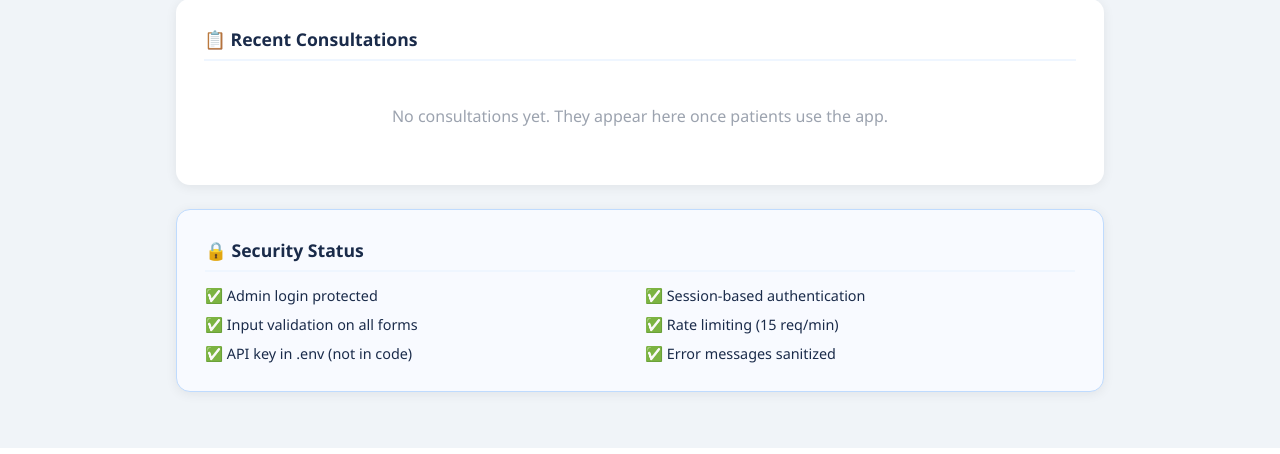
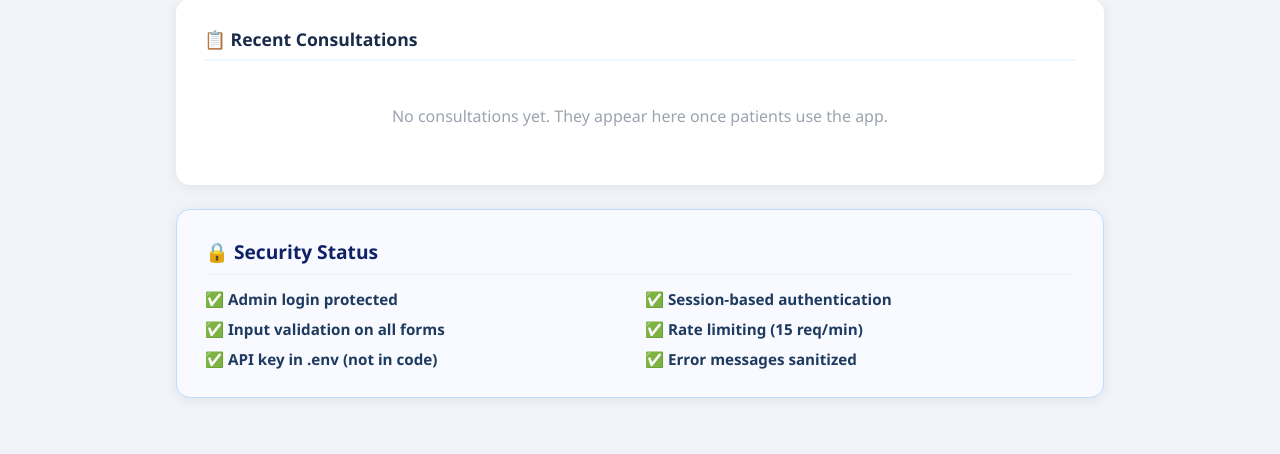
Before and after one commit to Vamsireddy-celestial/SmartHealthcareAssistant, a Flask app: page /admin in a window 1280 px wide. Shown: the part 1680-2134 px from the top of the page. Run offline with Flask 3, Linux system fonts and the light colour scheme; the visitor is signed in with stand-in values (Sample User, id 1).

Commit message:
Fix Security Status heading visibility

```diff
--- a/data/admin_users.json
+++ b/data/admin_users.json
@@ -8,6 +8,6 @@
     "created_at": "2026-06-12 17:20:24",
     "created_by": "system",
     "active": true,
-    "last_login": null
+    "last_login": "2026-06-19 10:25:11"
   }
 }
--- a/templates/admin.html
+++ b/templates/admin.html
@@ -203,8 +203,8 @@
 
   <!-- Security Status -->
   <div class="card" style="background:#f8faff;border:1.5px solid #bfdbfe;">
-    <div class="section-title">🔒 Security Status</div>
-    <div style="display:grid;grid-template-columns:1fr 1fr;gap:10px;font-size:.9rem;">
+    <div class="section-title" style="color:#0f2167 !important;font-weight:800 !important;font-size:1.2rem !important;opacity:1 !important;">🔒 Security Status</div>
+    <div style="display:grid;grid-template-columns:1fr 1fr;gap:10px;font-size:.95rem;color:#1e3a5f;font-weight:600;">
       <div>✅ Admin login protected</div>
       <div>✅ Session-based authentication</div>
       <div>✅ Input validation on all forms</div>
```
